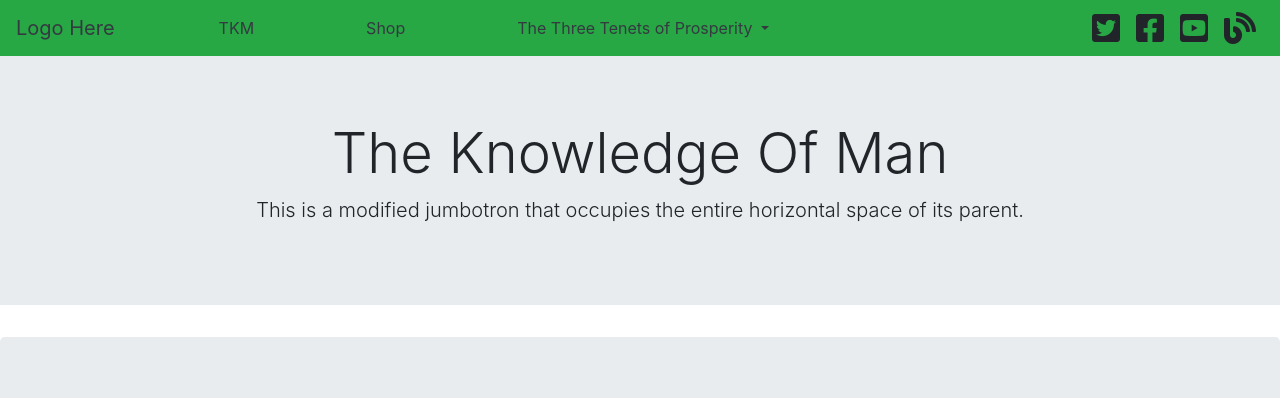
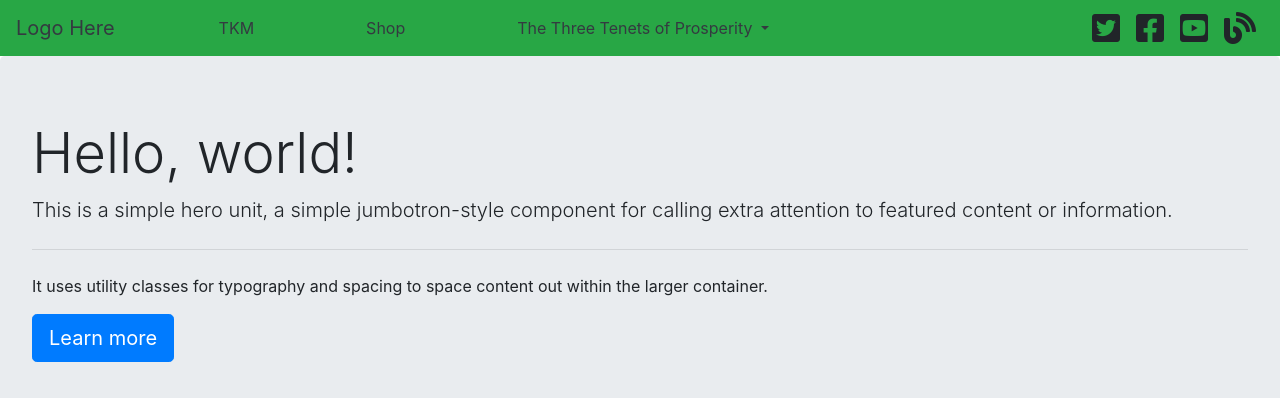
Before and after one commit to Jaywomack/Blog, a website: page index.html in a window 1280 px wide. Shown: the top 398 px of the page. Drawn offline with nearby package versions, Linux system fonts and the light colour scheme.

Commit message:
removed jumbotron

```diff
--- a/index.html
+++ b/index.html
@@ -54,16 +54,6 @@
             <i class="fas fa-blog fa-2x mx-2"></i>
         </div>
     </nav>
-    <div class="jumbotron jumbotron-fluid">
-        <div class="container">
-
-
-            <h1 class="text-center display-4">The Knowledge Of Man</h1>
-            <p class="text-center lead">This is a modified jumbotron that occupies the entire horizontal space of its
-                parent.</p>
-        </div>
-    </div>
-    <!-- Blog landing pages with dropdowns to subdomains for Healthy Wealthy and Wise-->
 
 
     <!--  Jumbo-->
```
Also changed, not shown: package.json (added, +26 -0 lines), css/main.css (added), index.js (added), 1 other file.
